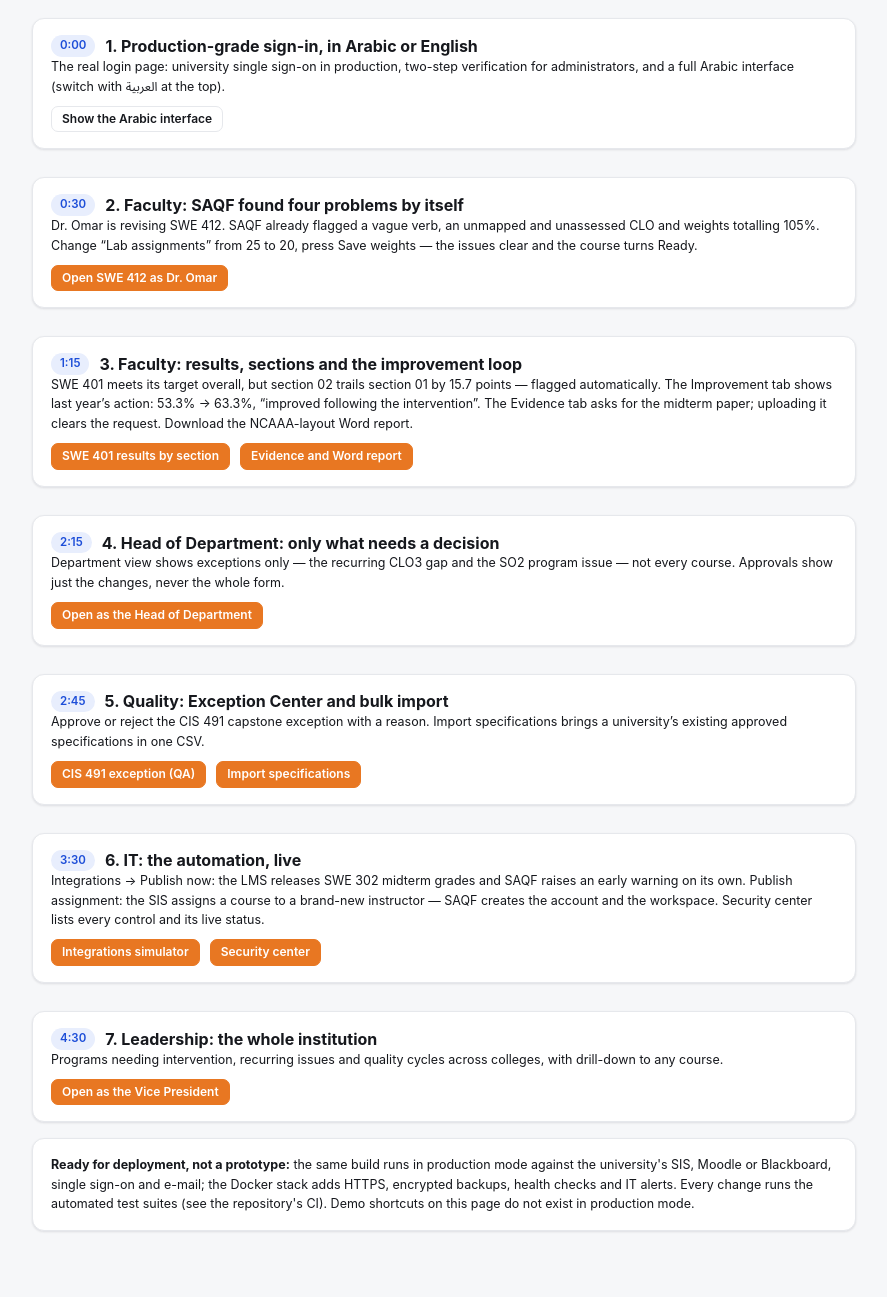
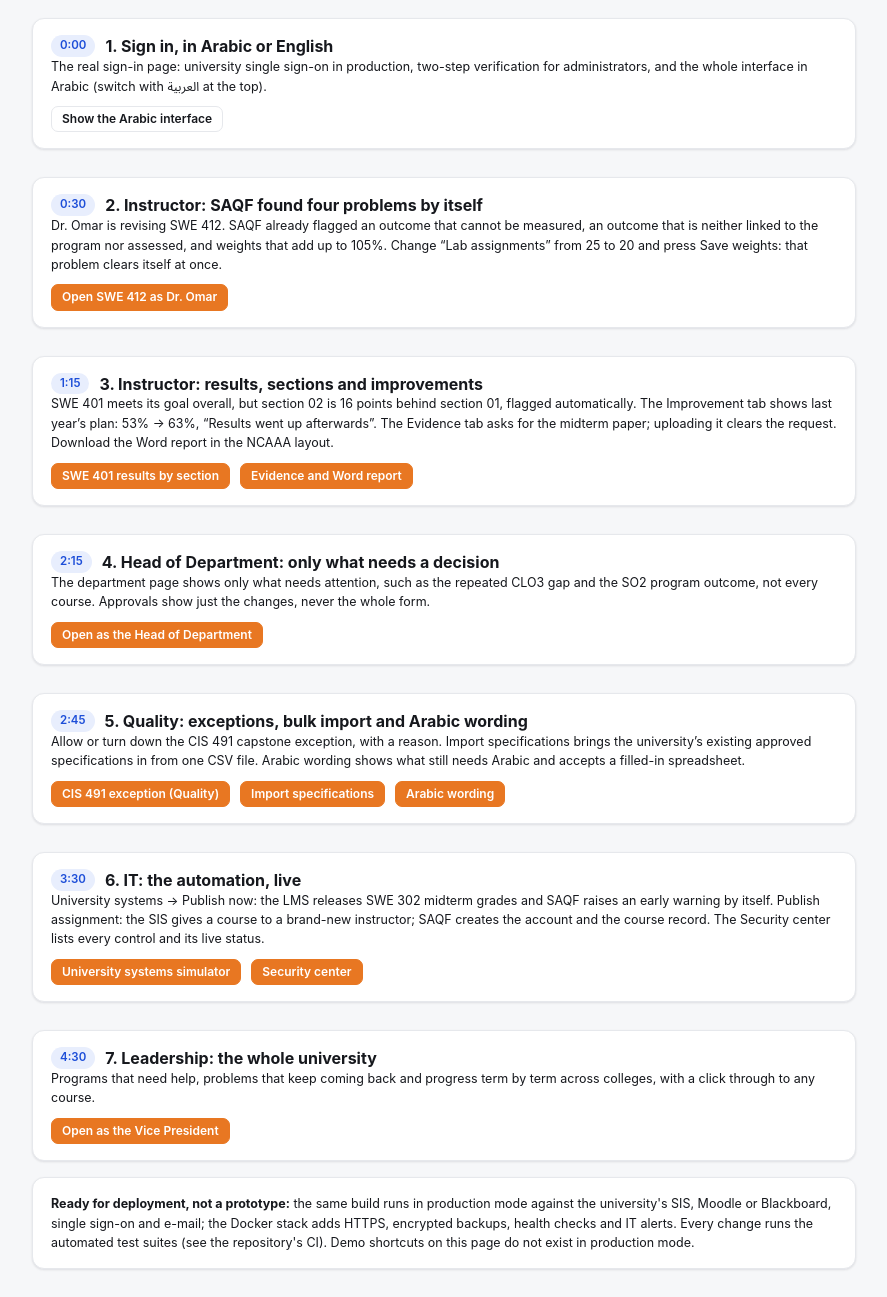
Before and after one commit to javaisevil/SAQF, a PHP site: page /tour.php in a window 1280 px wide. Shown: the part 111-1408 px from the top of the page, without its empty margins (196-1083 px from the left). Before the commit the page ends 1343 px from the top, so only its background shows below. Run offline with PHP 8.4, Linux system fonts and the light colour scheme; data that the repository does not hold is empty.

Commit message:
Course assignment, quality policies and guided tour in plain words [skip ci]

```diff
--- a/public/policies.php
+++ b/public/policies.php
@@ -20,7 +20,7 @@ V::header('Quality policies', $user, ['subtitle' => $canEdit ? 'Configurable ins
 <?php foreach ($groups as $g => $list): ?>
 <section class="card"><div class="card-h"><h2><?= V::h($titles[$g] ?? ucfirst($g)) ?></h2></div><div class="card-b tight"><table><tbody>
   <?php foreach ($list as $p): ?>
-  <tr><td style="width:40%"><strong><?= V::h($p['label']) ?></strong><div class="tiny muted"><?= V::h($p['help']) ?></div><div class="tiny mono muted"><?= V::h($p['policy_key']) ?></div></td>
+  <tr><td style="width:40%"><strong><?= V::h($p['label']) ?></strong><div class="tiny muted"><?= V::h($p['help']) ?></div><div class="tiny mono muted" translate="no"><?= V::h($p['policy_key']) ?></div></td>
     <td><?php if ($canEdit): ?><form data-api="policy_set" class="row"><input type="hidden" name="key" value="<?= V::h($p['policy_key']) ?>">
       <?php if ($p['value_type'] === 'bool'): ?><select name="v" style="width:auto"><option value="1" <?= $p['value'] === '1' ? 'selected' : '' ?>>On</option><option value="0" <?= $p['value'] === '0' ? 'selected' : '' ?>>Off</option></select>
       <?php elseif ($p['value_type'] === 'enum'): ?><select name="v" style="width:auto"><?php foreach (explode(',', (string) $p['options']) as $opt): ?><option <?= $p['value'] === $opt ? 'selected' : '' ?>><?= V::h($opt) ?></option><?php endforeach; ?></select>
--- a/public/tour.php
+++ b/public/tour.php
@@ -15,13 +15,13 @@ if (!Config::demoMode()) {
 $current = static fn(string $code) => (int) Db::val('SELECT o.id FROM course_offerings o JOIN courses c ON c.id = o.course_id JOIN terms t ON t.id = o.term_id WHERE c.code = ? AND t.status = "active" LIMIT 1', [$code]);
 $cis491 = (int) Db::val('SELECT f.id FROM findings f JOIN courses c ON c.id = f.course_id WHERE c.code = "CIS 491" AND f.rule_code = "ASSESSMENT_SINGLE_WEIGHT" AND f.status = "open" LIMIT 1');
 $steps = [
-    ['0:00', 'Production-grade sign-in, in Arabic or English', 'The real login page: university single sign-on in production, two-step verification for administrators, and a full Arabic interface (switch with العربية at the top).', [['Show the Arabic interface', null, 'login.php?lang=ar']]],
-    ['0:30', 'Faculty: SAQF found four problems by itself', 'Dr. Omar is revising SWE 412. SAQF already flagged a vague verb, an unmapped and unassessed CLO and weights totalling 105%. Change “Lab assignments” from 25 to 20, press Save weights — the issues clear and the course turns Ready.', [['Open SWE 412 as Dr. Omar', 'f.omar', 'workspace.php?id=' . $current('SWE 412') . '&tab=structure']]],
-    ['1:15', 'Faculty: results, sections and the improvement loop', 'SWE 401 meets its target overall, but section 02 trails section 01 by 15.7 points — flagged automatically. The Improvement tab shows last year’s action: 53.3% → 63.3%, “improved following the intervention”. The Evidence tab asks for the midterm paper; uploading it clears the request. Download the NCAAA-layout Word report.', [['SWE 401 results by section', 'f.omar', 'workspace.php?id=' . $current('SWE 401') . '&tab=results'], ['Evidence and Word report', 'f.omar', 'workspace.php?id=' . $current('SWE 401') . '&tab=evidence']]],
-    ['2:15', 'Head of Department: only what needs a decision', 'Department view shows exceptions only — the recurring CLO3 gap and the SO2 program issue — not every course. Approvals show just the changes, never the whole form.', [['Open as the Head of Department', 'hod.ced', 'department.php']]],
-    ['2:45', 'Quality: Exception Center and bulk import', 'Approve or reject the CIS 491 capstone exception with a reason. Import specifications brings a university’s existing approved specifications in one CSV.', [['CIS 491 exception (QA)', 'qa.director', $cis491 ? 'exceptions.php?finding=' . $cis491 : 'exceptions.php'], ['Import specifications', 'qa.director', 'spec_import.php']]],
-    ['3:30', 'IT: the automation, live', 'Integrations → Publish now: the LMS releases SWE 302 midterm grades and SAQF raises an early warning on its own. Publish assignment: the SIS assigns a course to a brand-new instructor — SAQF creates the account and the workspace. Security center lists every control and its live status.', [['Integrations simulator', 'it.admin', 'admin.php?tab=integrations'], ['Security center', 'it.admin', 'admin.php?tab=center']]],
-    ['4:30', 'Leadership: the whole institution', 'Programs needing intervention, recurring issues and quality cycles across colleges, with drill-down to any course.', [['Open as the Vice President', 'vp.academic', 'institution.php']]],
+    ['0:00', 'Sign in, in Arabic or English', 'The real sign-in page: university single sign-on in production, two-step verification for administrators, and the whole interface in Arabic (switch with العربية at the top).', [['Show the Arabic interface', null, 'login.php?lang=ar']]],
+    ['0:30', 'Instructor: SAQF found four problems by itself', 'Dr. Omar is revising SWE 412. SAQF already flagged an outcome that cannot be measured, an outcome that is neither linked to the program nor assessed, and weights that add up to 105%. Change “Lab assignments” from 25 to 20 and press Save weights: that problem clears itself at once.', [['Open SWE 412 as Dr. Omar', 'f.omar', 'workspace.php?id=' . $current('SWE 412') . '&tab=structure']]],
+    ['1:15', 'Instructor: results, sections and improvements', 'SWE 401 meets its goal overall, but section 02 is 16 points behind section 01, flagged automatically. The Improvement tab shows last year’s plan: 53% → 63%, “Results went up afterwards”. The Evidence tab asks for the midterm paper; uploading it clears the request. Download the Word report in the NCAAA layout.', [['SWE 401 results by section', 'f.omar', 'workspace.php?id=' . $current('SWE 401') . '&tab=results'], ['Evidence and Word report', 'f.omar', 'workspace.php?id=' . $current('SWE 401') . '&tab=evidence']]],
+    ['2:15', 'Head of Department: only what needs a decision', 'The department page shows only what needs attention, such as the repeated CLO3 gap and the SO2 program outcome, not every course. Approvals show just the changes, never the whole form.', [['Open as the Head of Department', 'hod.ced', 'department.php']]],
+    ['2:45', 'Quality: exceptions, bulk import and Arabic wording', 'Allow or turn down the CIS 491 capstone exception, with a reason. Import specifications brings the university’s existing approved specifications in from one CSV file. Arabic wording shows what still needs Arabic and accepts a filled-in spreadsheet.', [['CIS 491 exception (Quality)', 'qa.director', $cis491 ? 'exceptions.php?finding=' . $cis491 : 'exceptions.php'], ['Import specifications', 'qa.director', 'spec_import.php'], ['Arabic wording', 'qa.director', 'translations.php']]],
+    ['3:30', 'IT: the automation, live', 'University systems → Publish now: the LMS releases SWE 302 midterm grades and SAQF raises an early warning by itself. Publish assignment: the SIS gives a course to a brand-new instructor; SAQF creates the account and the course record. The Security center lists every control and its live status.', [['University systems simulator', 'it.admin', 'admin.php?tab=integrations'], ['Security center', 'it.admin', 'admin.php?tab=center']]],
+    ['4:30', 'Leadership: the whole university', 'Programs that need help, problems that keep coming back and progress term by term across colleges, with a click through to any course.', [['Open as the Vice President', 'vp.academic', 'institution.php']]],
 ];
 ?><!doctype html>
 <html lang="en"><head><meta charset="utf-8"><meta name="viewport" content="width=device-width, initial-scale=1">
```
Also changed, not shown: public/assign.php (+17 -17 lines).
